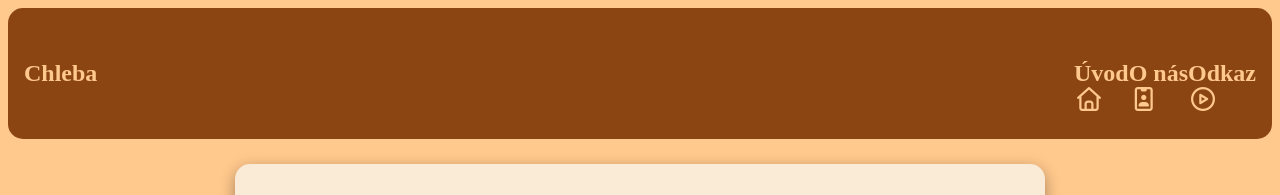
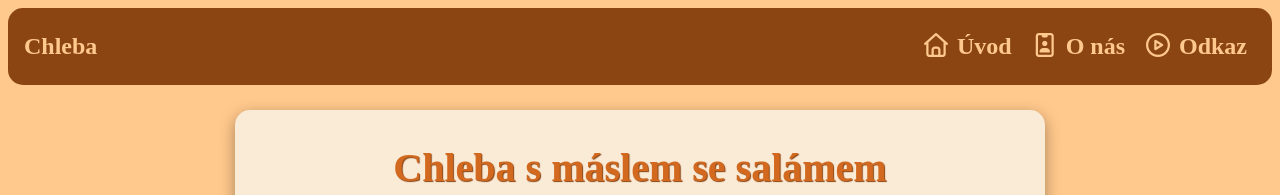
Before and after one commit to KrystofJosefHanke/krystofjosefhanke.github.io, a plain HTML site: page chleba/index.html in a window 1280 px wide. Shown: the top 195 px of the page. Drawn offline with Linux system fonts and the light colour scheme.

Commit message:
Fix navbaru a přidání validace do chleba

```diff
--- a/chleba/index.html
+++ b/chleba/index.html
@@ -14,9 +14,24 @@
                 <span class="text-primary">Chleba</span>
             </div>
             <ul>
-                <li><a href="index.html"><div id="smartphone" class="big">Úvod</div><i class="fa-regular fa-house"></i></a></li>
-                <li><a href="about.html"><div id="smartphone" class="big">O nás</div><i class="fa-regular fa-id-badge"></i></a></li>
-                <li><a href="https://www.youtube.com/watch?v=95JR6VJh8ho"><div id="smartphone" class="big">Odkaz</div><i class="fa-regular fa-circle-play"></i></a></li>
+                <li>
+                    <a href="index.html">
+                        <i class="fa-regular fa-house"></i>
+                        <span class="nav-text">Úvod</span>
+                    </a>
+                </li>
+                <li>
+                    <a href="about.html">
+                        <i class="fa-regular fa-id-badge"></i>
+                        <span class="nav-text">O nás</span>
+                    </a>
+                </li>
+                <li>
+                    <a href="https://www.youtube.com/watch?v=95JR6VJh8ho">
+                        <i class="fa-regular fa-circle-play"></i>
+                        <span class="nav-text">Odkaz</span>
+                    </a>
+                </li>
             </ul>
         </nav>
     </header>
@@ -102,9 +117,10 @@
             </a>
         </p>
         <p>
-            <a href="https://validator.w3.org/nu/?doc=https%3A%2F%2Fkrystofjosefhanke.github.io%2F">
-            <img style="border:0;width:88px;height:31px" src="https://jigsaw.w3.org/css-validator/images/vcss-blue" alt="Ověřit CSS!"/>
+            <a href="https://validator.w3.org/nu/?doc=https%3A%2F%2Fkrystofjosefhanke.github.io%2Fchleba%2F">
+            <img style="border:0;width:88px;height:31px" src="https://www.w3.org/Icons/valid-html401-blue" alt="Ověřit CSS!"/>
             </a>
         </p>
     </footer>
+</body>
 </html>
--- a/chleba/style.css
+++ b/chleba/style.css
@@ -21,7 +21,7 @@
 }
 
 #navbar ul li a {
-    padding: 8px;
+    padding: 5px;
     margin: 0 4px;
 }
 
```
Also changed, not shown: chleba/about.html (+15 -1 lines).
